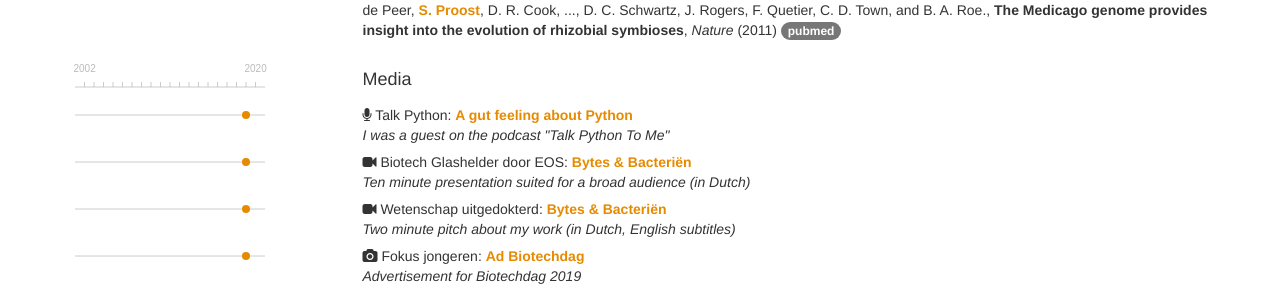
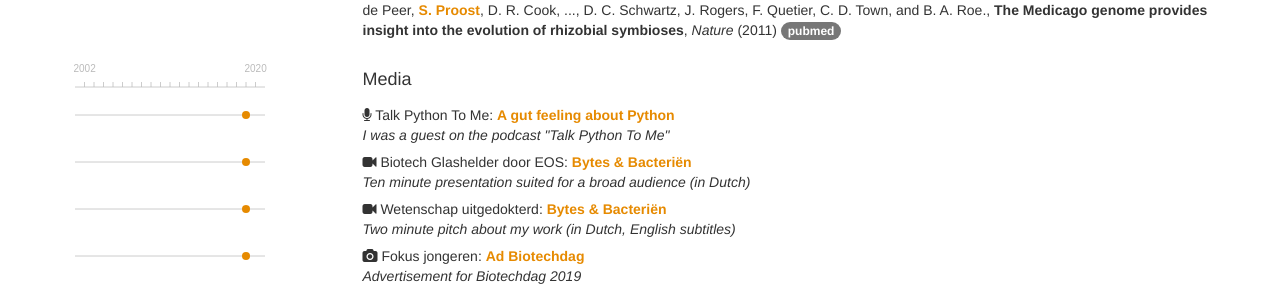
Before and after one commit to sepro/resume-pre2020, a Jekyll site: the page built from index.html, in a window 1280 px wide and 900 px high, scrolled down 1928 px. Shown: the part 153-452 px from the top of the window. Built offline with Jekyll 4.4.1, drawn with Linux system fonts in a browser that asks for light colours; Markdown is read by kramdown in place of the engine named in the settings.

```diff
--- a/_data/media.yaml
+++ b/_data/media.yaml
@@ -1,4 +1,4 @@
-- medium: "Talk Python"
+- medium: "Talk Python To Me"
   title: "A gut feeling about Python"
   year: 2019
   icon: fa-microphone
```
